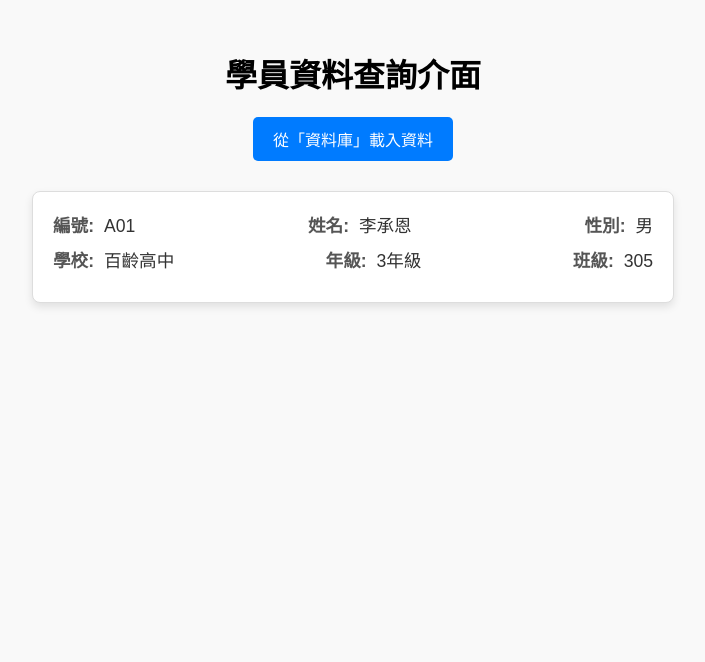
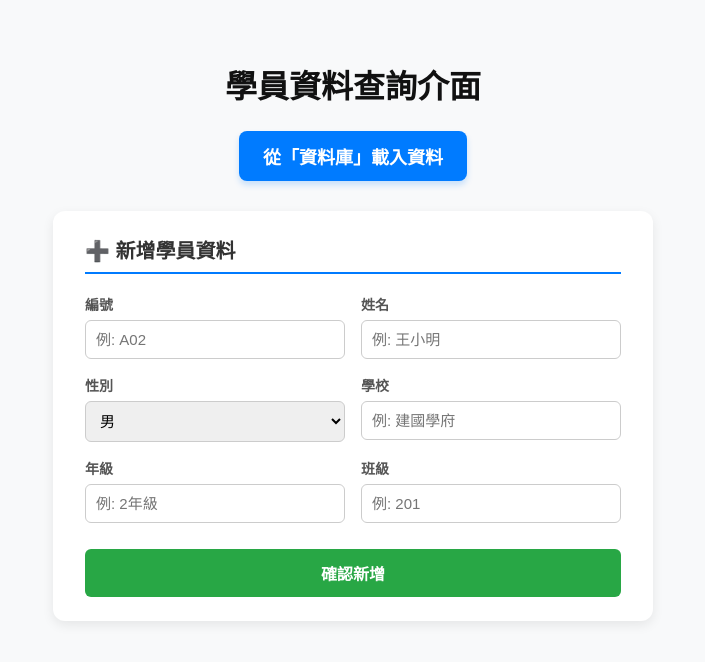
Before and after one commit to imhotem/OS-2-Test1, a plain HTML site: page index.html in a window 1280 px wide. Both pictures are taken after a click on the button "從「資料庫」載入資料". Shown: the whole page, without its empty margins (287-992 px from the left). Drawn offline with Linux system fonts and the light colour scheme.

Commit message:
Add files via upload

```diff
--- a/app.js
+++ b/app.js
@@ -1,49 +1,50 @@
-// app.js - 應用程式邏輯
+// 渲染資料卡片的函式
+function renderStudents(dataArray) {
+    const container = document.getElementById('data-container');
+    container.innerHTML = ''; // 清空現有卡片
 
-// 選取 HTML 元素
-const loadButton = document.getElementById('loadButton');
-const cardContainer = document.getElementById('studentCardContainer');
-
-// 監聽按鈕點擊事件
-loadButton.addEventListener('click', loadData);
-
-function loadData() {
-    // 1. 從模擬資料庫取得資料
-    const studentsData = mockDatabase.getAllStudents();
-
-    // 2. 為了示範，我們只載入第一筆資料
-    if (studentsData.length > 0) {
-        const student = studentsData[0];
-        console.log("載入的資料:", student);
-
-        // 3. 呼叫函式將資料呈現在畫面上
-        displayStudentCard(student);
-    } else {
-        cardContainer.innerHTML = '<p style="text-align:center; color:red;">無資料。</p>';
-    }
+    dataArray.forEach(student => {
+        const card = document.createElement('div');
+        card.className = 'student-card';
+        card.innerHTML = `
+            <div><span>編號：</span>${student.id}</div>
+            <div><span>姓名：</span>${student.name}</div>
+            <div><span>性別：</span>${student.gender}</div>
+            <div><span>學校：</span>${student.school}</div>
+            <div><span>年級：</span>${student.grade}</div>
+            <div><span>班級：</span>${student.classNum}</div>
+        `;
+        container.appendChild(card);
+    });
 }
 
-// 根據資料動態產生 HTML 資料卡片的函式
-function displayStudentCard(student) {
-    // 產生新的 HTML 結構
-    const cardHTML = `
-        <div class="student-card">
-            <!-- 第一行排版 (對應您的圖片) -->
-            <div class="card-row">
-                <span class="data-item"><strong>編號:</strong> ${student.id}</span>
-                <span class="data-item"><strong>姓名:</strong> ${student.name}</span>
-                <span class="data-item"><strong>性別:</strong> ${student.gender}</span>
-            </div>
+// 載入初始資料
+function loadData() {
+    renderStudents(studentData);
+}
 
-            <!-- 第二行排版 (對應您的圖片) -->
-            <div class="card-row">
-                <span class="data-item"><strong>學校:</strong> ${student.school}</span>
-                <span class="data-item"><strong>年級:</strong> ${student.grade}</span>
-                <span class="data-item"><strong>班級:</strong> ${student.classNum}</span>
-            </div>
-        </div>
-    `;
+// 新增學員資料處理函式
+function addStudent(event) {
+    event.preventDefault(); // 防止表單跳頁
 
-    // 將產生的 HTML 放入容器中
-    cardContainer.innerHTML = cardHTML;
+    // 取得輸入數值
+    const newStudent = {
+        id: document.getElementById('stu-id').value,
+        name: document.getElementById('stu-name').value,
+        gender: document.getElementById('stu-gender').value,
+        school: document.getElementById('stu-school').value,
+        grade: document.getElementById('stu-grade').value,
+        classNum: document.getElementById('stu-class').value
+    };
+
+    // 推入資料陣列
+    studentData.push(newStudent);
+
+    // 重新渲染畫面
+    renderStudents(studentData);
+
+    // 清空表單
+    document.getElementById('student-form').reset();
+
+    alert('新增成功！');
 }
--- a/index.html
+++ b/index.html
@@ -3,77 +3,179 @@
 <head>
     <meta charset="UTF-8">
     <meta name="viewport" content="width=device-width, initial-scale=1.0">
-    <title>學員資料練習應用程式</title>
+    <title>學員資料查詢介面</title>
     <style>
         body {
-            font-family: Arial, sans-serif;
-            margin: 50px;
-            background-color: #f9f9f9;
+            font-family: "Microsoft JhengHei", Arial, sans-serif;
+            background-color: #f8f9fa;
+            display: flex;
+            flex-direction: column;
+            align-items: center;
+            padding: 40px 20px;
+            margin: 0;
         }
 
-        /* 根據圖片設計的資料卡片 */
-        .student-card {
-            background-color: white;
-            padding: 20px;
-            border-radius: 8px;
-            box-shadow: 0 4px 8px rgba(0,0,0,0.1);
-            max-width: 600px;
-            margin: 0 auto;
-            border: 1px solid #ddd;
+        h1 {
+            color: #111;
+            margin-bottom: 24px;
         }
 
-        /* 模擬圖片中的兩行排版 */
-        .card-row {
-            display: flex;
-            justify-content: space-between;
-            margin-bottom: 10px;
+        .btn-main {
+            background-color: #007bff;
+            color: white;
+            border: none;
+            padding: 12px 24px;
+            font-size: 18px;
+            font-weight: bold;
+            border-radius: 8px;
+            cursor: pointer;
+            box-shadow: 0 4px 6px rgba(0, 123, 255, 0.2);
+            transition: background-color 0.2s;
+            margin-bottom: 30px;
         }
 
-        .data-item {
-            font-size: 1.1rem;
+        .btn-main:hover {
+            background-color: #0056b3;
+        }
+
+        /* 表單區域樣式 */
+        .form-card {
+            background: white;
+            padding: 24px 32px;
+            border-radius: 12px;
+            box-shadow: 0 4px 12px rgba(0,0,0,0.08);
+            width: 100%;
+            max-width: 600px;
+            margin-bottom: 30px;
+            box-sizing: border-box;
+        }
+
+        .form-card h2 {
+            margin-top: 0;
+            font-size: 20px;
+            color: #333;
+            border-bottom: 2px solid #007bff;
+            padding-bottom: 8px;
+            margin-bottom: 20px;
+        }
+
+        .form-grid {
+            display: grid;
+            grid-template-columns: 1fr 1fr;
+            gap: 16px;
+        }
+
+        .form-group {
+            display: flex;
+            flex-direction: column;
+        }
+
+        .form-group label {
+            font-size: 14px;
+            color: #555;
+            margin-bottom: 6px;
+            font-weight: bold;
+        }
+
+        .form-group input, .form-group select {
+            padding: 10px;
+            border: 1px solid #ccc;
+            border-radius: 6px;
+            font-size: 15px;
+        }
+
+        .btn-add {
+            background-color: #28a745;
+            color: white;
+            border: none;
+            padding: 12px;
+            font-size: 16px;
+            font-weight: bold;
+            border-radius: 6px;
+            cursor: pointer;
+            grid-column: span 2;
+            margin-top: 10px;
+            transition: background-color 0.2s;
+        }
+
+        .btn-add:hover {
+            background-color: #218838;
+        }
+
+        /* 資料卡片容器 */
+        #data-container {
+            width: 100%;
+            max-width: 600px;
+            display: flex;
+            flex-direction: column;
+            gap: 16px;
+        }
+
+        .student-card {
+            background: white;
+            padding: 20px 28px;
+            border-radius: 12px;
+            box-shadow: 0 4px 12px rgba(0,0,0,0.08);
+            display: grid;
+            grid-template-columns: 1fr 1fr 1fr;
+            gap: 12px;
+            font-size: 16px;
             color: #333;
         }
 
-        .data-item strong {
-            color: #555;
-            margin-right: 5px;
+        .student-card div span {
+            font-weight: bold;
+            color: #666;
         }
-
-        /* 按鈕樣式 */
-        .control-panel {
-            text-align: center;
-            margin-bottom: 30px;
-        }
-
-        button {
-            background-color: #007BFF;
-            color: white;
-            border: none;
-            padding: 10px 20px;
-            font-size: 1rem;
-            border-radius: 5px;
-            cursor: pointer;
-            transition: background-color 0.3s;
-        }
-
-        button:hover {
-            background-color: #0056b3;
-        }
-
     </style>
 </head>
 <body>
 
-    <div class="control-panel">
-        <h1>學員資料查詢介面</h1>
-        <button id="loadButton">從「資料庫」載入資料</button>
+    <h1>學員資料查詢介面</h1>
+
+    <button class="btn-main" onclick="loadData()">從「資料庫」載入資料</button>
+
+    <!-- 新增學員資料表單 -->
+    <div class="form-card">
+        <h2>➕ 新增學員資料</h2>
+        <form id="student-form" onsubmit="addStudent(event)">
+            <div class="form-grid">
+                <div class="form-group">
+                    <label>編號</label>
+                    <input type="text" id="stu-id" placeholder="例: A02" required>
+                </div>
+                <div class="form-group">
+                    <label>姓名</label>
+                    <input type="text" id="stu-name" placeholder="例: 王小明" required>
+                </div>
+                <div class="form-group">
+                    <label>性別</label>
+                    <select id="stu-gender">
+                        <option value="男">男</option>
+                        <option value="女">女</option>
+                    </select>
+                </div>
+                <div class="form-group">
+                    <label>學校</label>
+                    <input type="text" id="stu-school" placeholder="例: 建國學府" required>
+                </div>
+                <div class="form-group">
+                    <label>年級</label>
+                    <input type="text" id="stu-grade" placeholder="例: 2年級" required>
+                </div>
+                <div class="form-group">
+                    <label>班級</label>
+                    <input type="text" id="stu-class" placeholder="例: 201" required>
+                </div>
+                <button type="submit" class="btn-add">確認新增</button>
+            </div>
+        </form>
     </div>
 
-    <!-- 這個區塊將用來顯示資料 -->
-    <div id="studentCardContainer"></div>
+    <!-- 資料展示區域 -->
+    <div id="data-container"></div>
 
-    <script src="data.js"></script> <!-- 載入模擬資料庫 -->
-    <script src="app.js"></script>  <!-- 載入應用程式邏輯 -->
-
+    <script src="data.js"></script>
+    <script src="app.js"></script>
 </body>
 </html>
```
